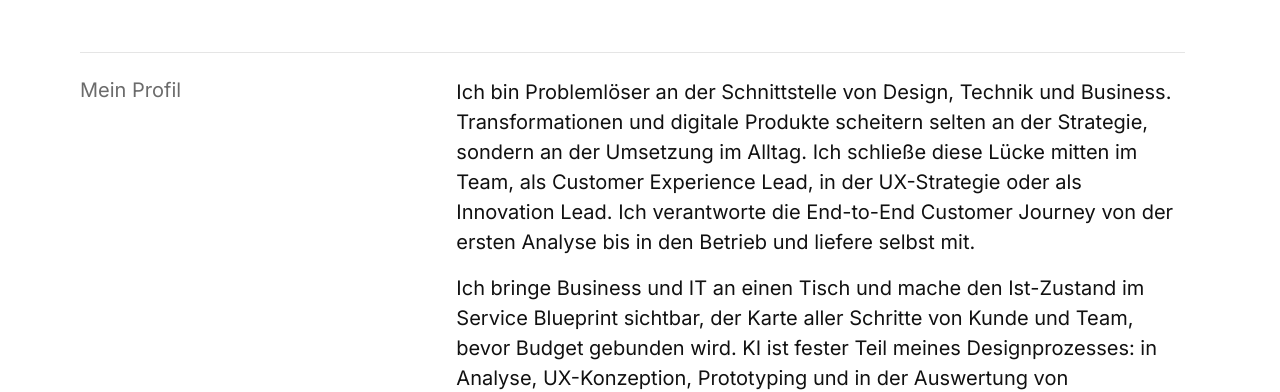
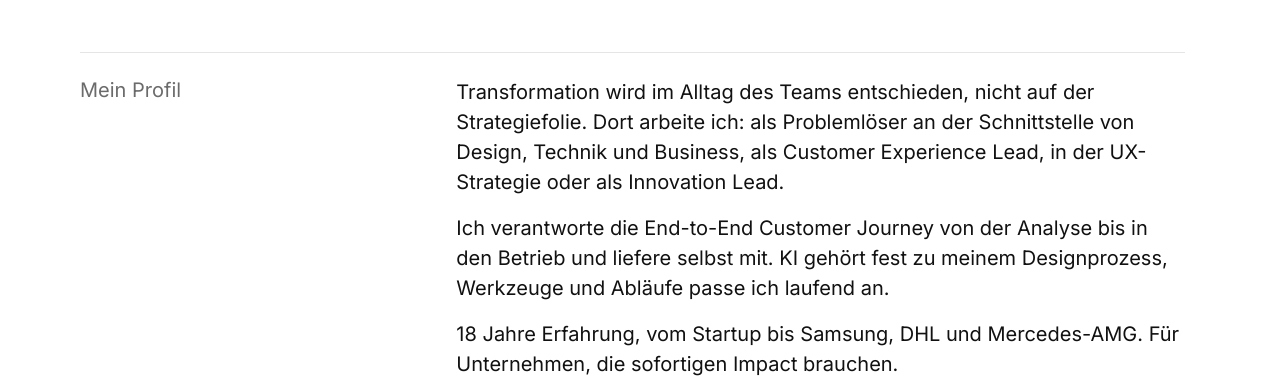
Before and after one commit to bashtronaut/portfolio, a plain HTML site: page index.html in a window 1280 px wide. Shown: the part 417-809 px from the top of the page. Drawn offline with Linux system fonts and the light colour scheme.

Commit message:
Intro: Variante 1 in drei Absaetzen
Co-Authored-By: Claude Sonnet 5.5 <noreply@anthropic.com>
Claude-Session: https://claude.ai/code/session_018GS9LEihDjPvDWM3ad2ydq

```diff
--- a/assets/cases.js
+++ b/assets/cases.js
@@ -1,8 +1,8 @@
 /* ============ Daten: Über mich ============ */
 const INTRO = [
-  "Ich bin Problemlöser an der Schnittstelle von Design, Technik und Business. Transformationen und digitale Produkte scheitern selten an der Strategie, sondern an der Umsetzung im Alltag. Ich schließe diese Lücke mitten im Team, als Customer Experience Lead, in der UX-Strategie oder als Innovation Lead. Ich verantworte die End-to-End Customer Journey von der ersten Analyse bis in den Betrieb und liefere selbst mit.",
-  "Ich bringe Business und IT an einen Tisch und mache den Ist-Zustand im Service Blueprint sichtbar, der Karte aller Schritte von Kunde und Team, bevor Budget gebunden wird. KI ist fester Teil meines Designprozesses: in Analyse, UX-Konzeption, Prototyping und in der Auswertung von Nutzerfeedback. Werkzeuge und Abläufe passe ich laufend an. Mit KI baue ich Systeme schneller und übergebe sie Hand in Hand an die Entwicklung.",
-  "Ich führe cross-funktional und baue Design Systems. 18 Jahre Erfahrung, vom Startup bis zu Samsung, DHL und Mercedes-AMG. Für Unternehmen, die sofortigen Impact brauchen."
+  "Transformation wird im Alltag des Teams entschieden, nicht auf der Strategiefolie. Dort arbeite ich: als Problemlöser an der Schnittstelle von Design, Technik und Business, als Customer Experience Lead, in der UX-Strategie oder als Innovation Lead.",
+  "Ich verantworte die End-to-End Customer Journey von der Analyse bis in den Betrieb und liefere selbst mit. KI gehört fest zu meinem Designprozess, Werkzeuge und Abläufe passe ich laufend an.",
+  "18 Jahre Erfahrung, vom Startup bis Samsung, DHL und Mercedes-AMG. Für Unternehmen, die sofortigen Impact brauchen."
 ];const INTRO_NOTE = 'Red Dot Best of the Best 2018, Cristal Festival Grand Cristal 2017, Cresta Awards Gold 2020, New York Festivals Gold 2022. Alle auf der Seite <a href="awards.html">Awards</a>.';
 
 /* ============ Daten: Cases ============
--- a/index.html
+++ b/index.html
@@ -39,7 +39,7 @@
 
     <section class="block half intro">
       <div class="label">Mein Profil</div>
-      <div class="main"><div class="stack"><div id="intro"><p>Ich bin Problemlöser an der Schnittstelle von Design, Technik und Business. Transformationen und digitale Produkte scheitern selten an der Strategie, sondern an der Umsetzung im Alltag. Ich schließe diese Lücke mitten im Team, als Customer Experience Lead, in der UX-Strategie oder als Innovation Lead. Ich verantworte die End-to-End Customer Journey von der ersten Analyse bis in den Betrieb und liefere selbst mit.</p><p>Ich bringe Business und IT an einen Tisch und mache den Ist-Zustand im Service Blueprint sichtbar, der Karte aller Schritte von Kunde und Team, bevor Budget gebunden wird. KI ist fester Teil meines Designprozesses: in Analyse, UX-Konzeption, Prototyping und in der Auswertung von Nutzerfeedback. Werkzeuge und Abläufe passe ich laufend an. Mit KI baue ich Systeme schneller und übergebe sie Hand in Hand an die Entwicklung.</p><p>Ich führe cross-funktional und baue Design Systems. 18 Jahre Erfahrung, vom Startup bis zu Samsung, DHL und Mercedes-AMG. Für Unternehmen, die sofortigen Impact brauchen.</p></div><p class="note" id="intro-note">Red Dot Best of the Best 2018, Cristal Festival Grand Cristal 2017, Cresta Awards Gold 2020, New York Festivals Gold 2022. Alle auf der Seite <a href="awards.html">Awards</a>.</p></div></div>
+      <div class="main"><div class="stack"><div id="intro"><p>Transformation wird im Alltag des Teams entschieden, nicht auf der Strategiefolie. Dort arbeite ich: als Problemlöser an der Schnittstelle von Design, Technik und Business, als Customer Experience Lead, in der UX-Strategie oder als Innovation Lead.</p><p>Ich verantworte die End-to-End Customer Journey von der Analyse bis in den Betrieb und liefere selbst mit. KI gehört fest zu meinem Designprozess, Werkzeuge und Abläufe passe ich laufend an.</p><p>18 Jahre Erfahrung, vom Startup bis Samsung, DHL und Mercedes-AMG. Für Unternehmen, die sofortigen Impact brauchen.</p></div><p class="note" id="intro-note">Red Dot Best of the Best 2018, Cristal Festival Grand Cristal 2017, Cresta Awards Gold 2020, New York Festivals Gold 2022. Alle auf der Seite <a href="awards.html">Awards</a>.</p></div></div>
     </section>
 
     <div id="cases"><article class="block" id="arbeiten" data-case="reisacher">
@@ -248,7 +248,7 @@
     <span><a href="impressum.html">Impressum</a> · <a href="datenschutz.html">Datenschutz</a></span>
   </footer>
 </div>
-<script src="assets/cases.js?v=8930a5cf"></script>
+<script src="assets/cases.js?v=61eeb8c1"></script>
 <script src="assets/site.js?v=4e5fb617"></script>
 </body>
 </html>
```
Also changed, not shown: llms.txt.
